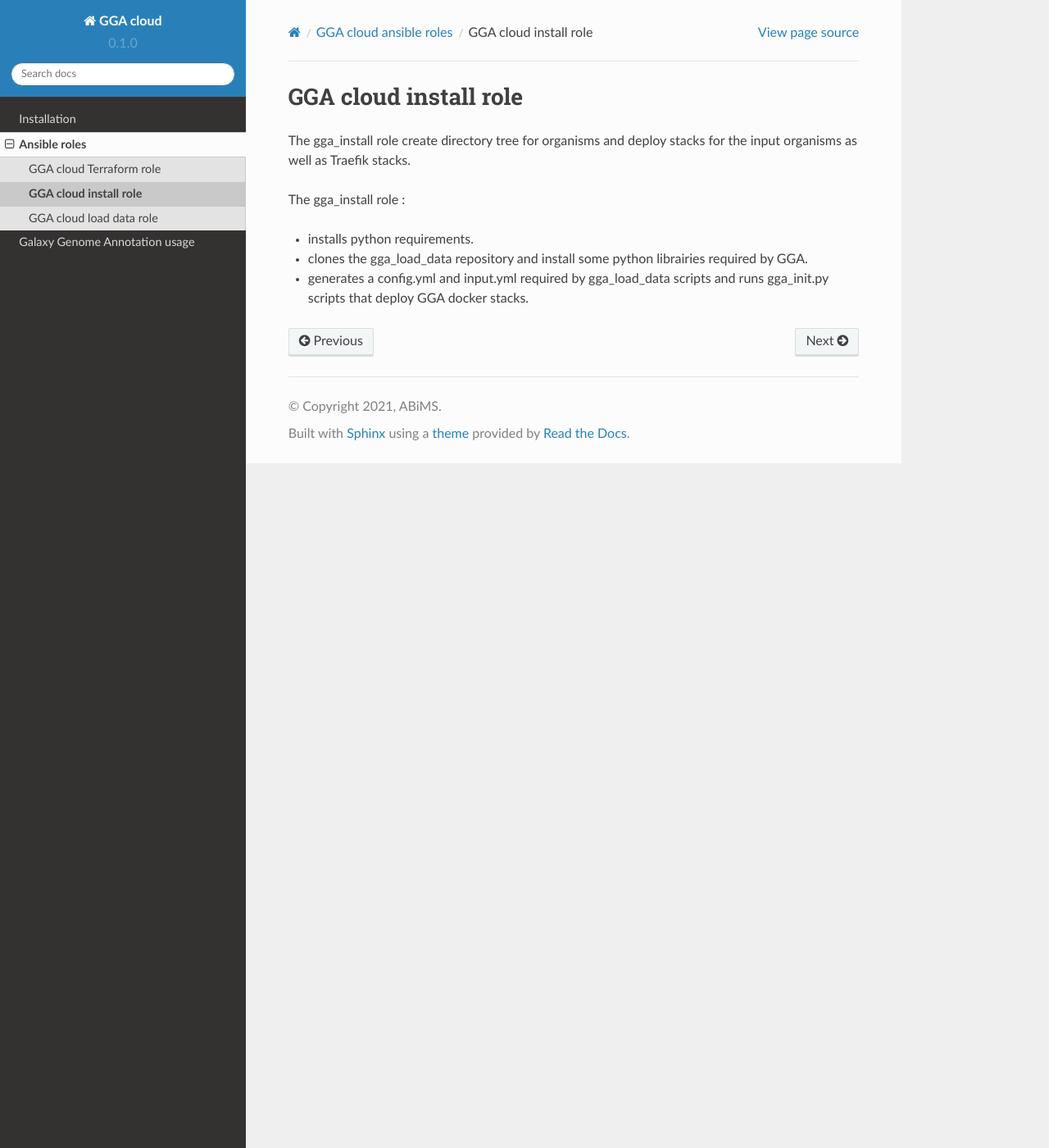
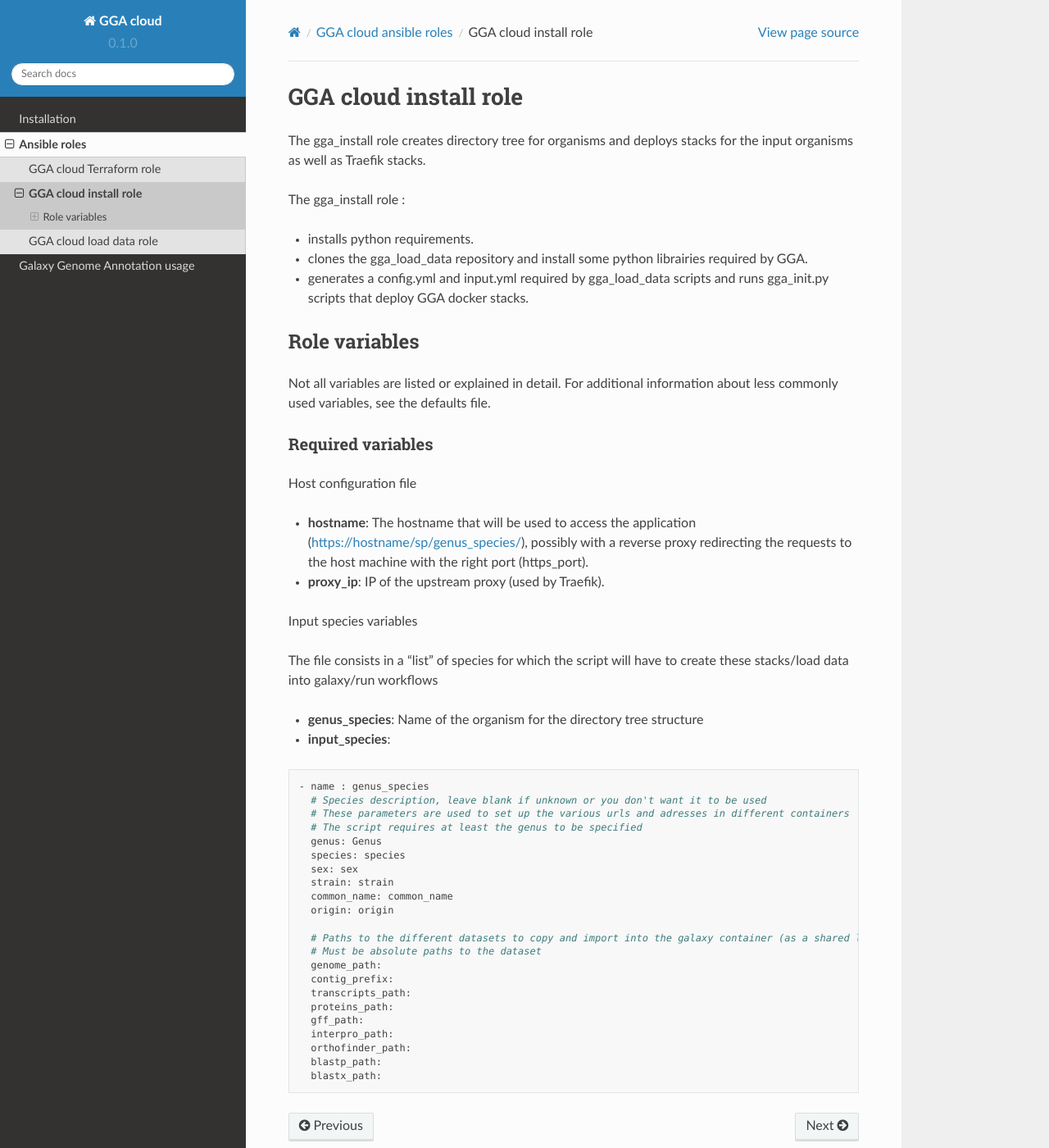
Before and after one commit to abims-sbr/GGA_Cloud, a Sphinx documentation site: the page built from docs/source/gga_cloud/gga_install.rst, in a window 1280 px wide and 1400 px high. Shown: the whole window at 82% size. Built offline with Sphinx 7.4.7 and the Read the Docs theme 2.0.0, drawn with Linux system fonts in a browser that asks for light colours.

Commit message:
Update docs

```diff
--- a/docs/source/gga/index.rst
+++ b/docs/source/gga/index.rst
@@ -14,3 +14,4 @@
 
    get-data
    tripal-chado
+   jbrowse
--- a/docs/source/gga_cloud/gga_install.rst
+++ b/docs/source/gga_cloud/gga_install.rst
@@ -1,10 +1,58 @@
 GGA cloud install role
 ======================
 
-The gga_install role create directory tree for organisms and deploy stacks for the input organisms as well as Traefik stacks.
+The gga_install role creates directory tree for organisms and deploys stacks for the input organisms as well as Traefik stacks.
 
 The gga_install role :
 
 * installs python requirements.
 * clones the gga_load_data repository and install some python librairies required by GGA.
 * generates a config.yml and input.yml required by gga_load_data scripts and runs gga_init.py scripts that deploy GGA docker stacks.
+
+
+Role variables
+--------------
+
+Not all variables are listed or explained in detail. For additional information about less commonly used variables, see the defaults file.
+
+Required variables
+^^^^^^^^^^^^^^^^^^
+
+Host configuration file
+
+* **hostname**: The hostname that will be used to access the application (https://hostname/sp/genus_species/), possibly with a reverse proxy redirecting the requests to the host machine with the right port (https_port).
+
+* **proxy_ip**: IP of the upstream proxy (used by Traefik).
+
+Input species variables
+
+The file consists in a "list" of species for which the script will have to create these stacks/load data into galaxy/run workflows
+
+* **genus_species**: Name of the organism for the directory tree structure
+
+* **input_species**:
+
+.. code-block:: bash
+
+  - name : genus_species
+    # Species description, leave blank if unknown or you don't want it to be used
+    # These parameters are used to set up the various urls and adresses in different containers
+    # The script requires at least the genus to be specified
+    genus: Genus
+    species: species
+    sex: sex
+    strain: strain
+    common_name: common_name
+    origin: origin
+
+    # Paths to the different datasets to copy and import into the galaxy container (as a shared library)
+    # Must be absolute paths to the dataset
+    genome_path:
+    contig_prefix:
+    transcripts_path:
+    proteins_path:
+    gff_path:
+    interpro_path:
+    orthofinder_path:
+    blastp_path:
+    blastx_path:
```
Also changed, not shown: docs/source/gga/jbrowse.md (deleted, +0 -48 lines), docs/source/gga/jbrowse.rst (added, +51 -0 lines), docs/source/gga_cloud/gga_load_data.rst (line endings or trailing spaces).
